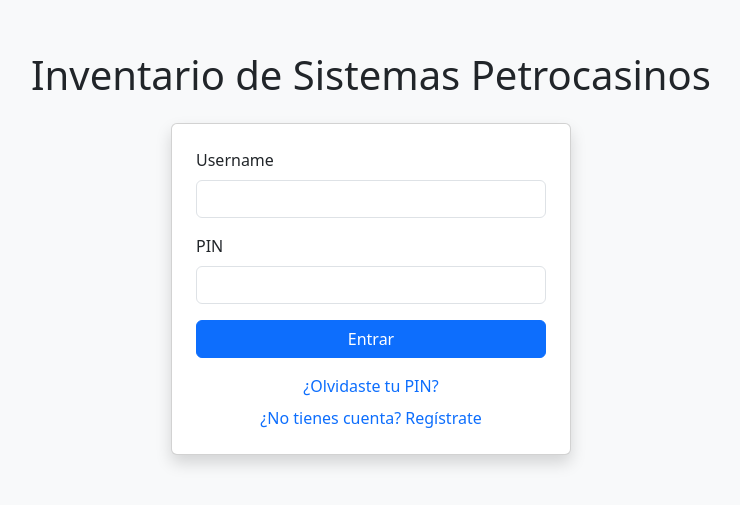
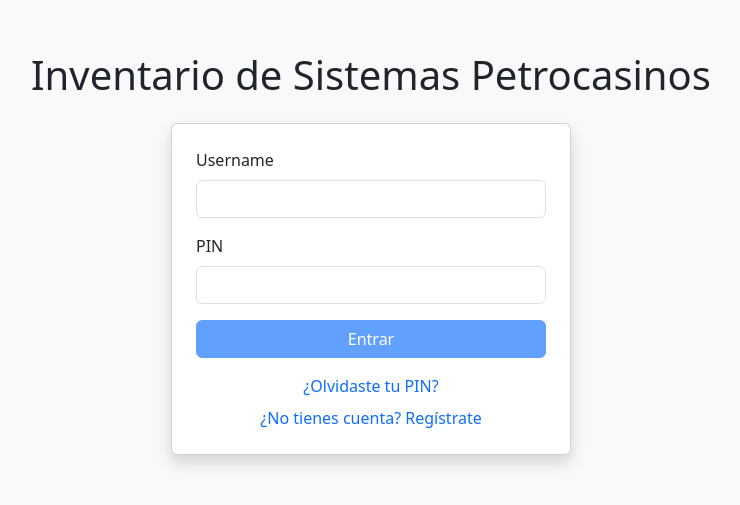
Before and after one commit to juliandrojas/Inventario-Sistemas-Petrocasinos-frontend, a React (Vite) app: page /login in a window 1280 px wide. Shown: the part 147-652 px from the top of the page, without its empty margins (269-1009 px from the left). Built offline with nearby package versions, Linux system fonts and the light colour scheme.

Commit message:
fix("Test isable button in login and register")

```diff
--- a/src/views/Login.jsx
+++ b/src/views/Login.jsx
@@ -64,7 +64,7 @@
           </div>
 
           <div className="d-grid mb-3">
-            <button type="submit" className="btn btn-primary">
+            <button type="submit" className="btn btn-primary disabled">
               Entrar
             </button>
           </div>
--- a/src/views/Register.jsx
+++ b/src/views/Register.jsx
@@ -97,7 +97,7 @@
               onChange={(e) => setPassword(e.target.value)}
             />
             <div className="d-grid mb-3 mt-3">
-              <button type="submit" className="btn btn-primary">
+              <button type="submit" className="btn btn-primary disabled">
                 Register
               </button>
             </div>
```
